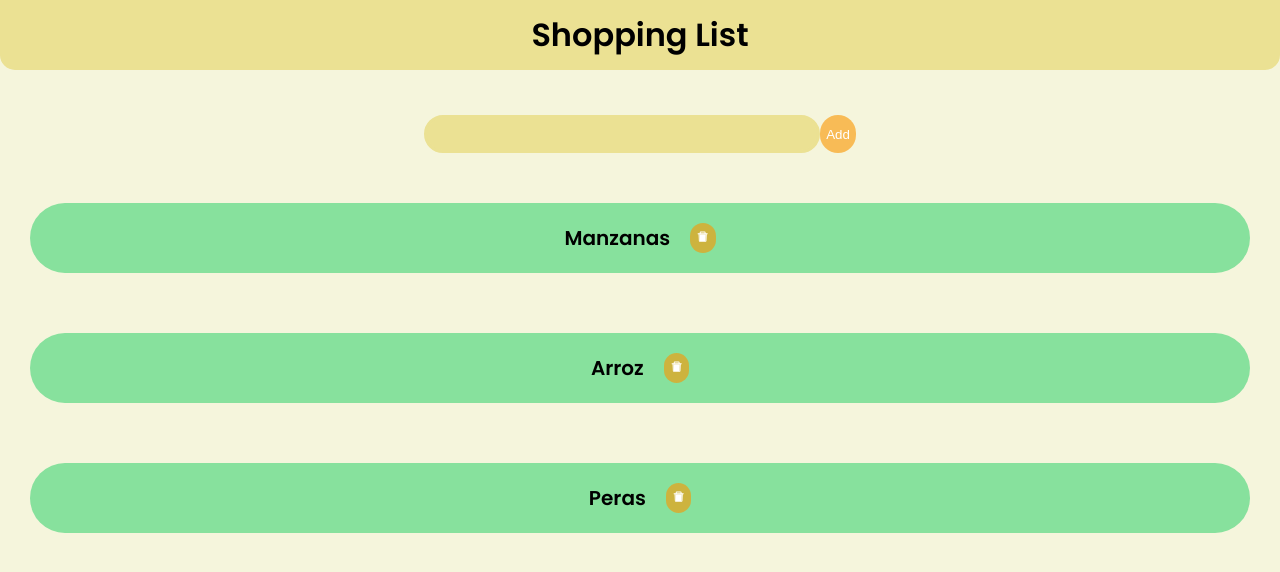
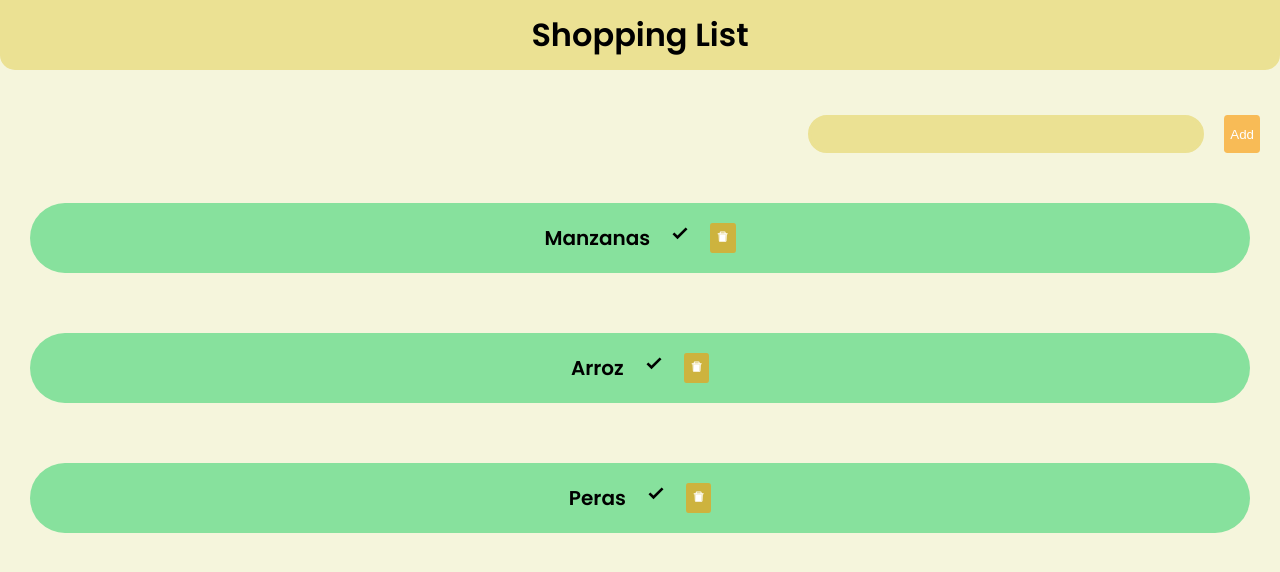
Before and after one commit to ItzAle/shopping-list, a React (Create React App) app: page / in a window 1280 px wide. Shown: the top 572 px of the page. Built offline with nearby package versions, Linux system fonts and the light colour scheme; the HTML template or start-up script is replaced by a standard one.

Commit message:
fixed push error

```diff
--- a/src/components/Task/task.jsx
+++ b/src/components/Task/task.jsx
@@ -16,11 +16,13 @@ export const Task = ({ item, deleteById, updateItem }) => {
       title: input,
       isDone: item.isDone,
     };
-
     updateItem(itemToUpdate);
     setIsEditMode(false);
+  };
 
-  };
+const confirmShop = () =>{
+
+}
 
   return (
     <section className={style.section}>
@@ -40,7 +42,7 @@ export const Task = ({ item, deleteById, updateItem }) => {
           <GoCheck onClick={editConfirm} />
         </div>
       )}
-
+      <GoCheck onClick={confirmShop} />
           <button onClick={() => deleteById(item.id)}>
           <AiTwotoneDelete />
           </button>
--- a/src/components/TaskList/taskList.module.css
+++ b/src/components/TaskList/taskList.module.css
@@ -21,7 +21,7 @@ button{
     transition: 0.4s ease;
     color: rgb(255, 255, 255);
     background-color: rgba(250, 151, 2, 0.612);
-    border-radius: 30px;
+    border-radius: 10%;
     border-color: azure;
     box-shadow: inset;
 }
@@ -37,6 +37,7 @@ button{
 .inputs{
     display: flex;
     justify-content: center;
+    gap: 20px;
 }
 
 .lista{
--- a/src/components/form/form.module.css
+++ b/src/components/form/form.module.css
@@ -0,0 +1,6 @@
+.inputs{
+    display: flex;
+    gap: 20px;
+    justify-content: flex-end;
+    align-items: stretch;
+}
--- a/src/components/form/index.jsx
+++ b/src/components/form/index.jsx
@@ -1,9 +1,11 @@
 import React from 'react'
+import style from "./form.module.css"
 
-export const Form = ({style, input, Changehandler, AddItem}) => {
+export const Form = ({input, Changehandler, AddItem}) => {
   return (
     <section className={style.inputs}>
     <input
+      className={style.input}
       type="text"
       value={input}
       onChange={(e) => Changehandler(e.target.value)}
--- a/src/index.css
+++ b/src/index.css
@@ -1,6 +1,7 @@
 @import url('https://fonts.googleapis.com/css2?family=Poppins:ital,wght@0,100;0,200;0,300;0,400;0,500;0,600;1,100;1,200;1,300;1,400;1,500&display=swap');
 
 body {
+  scroll-behavior: smooth;
   background-color: beige;
   margin: 0;
   font-family: -apple-system, BlinkMacSystemFont, 'Segoe UI', 'Roboto', 'Oxygen',
```
